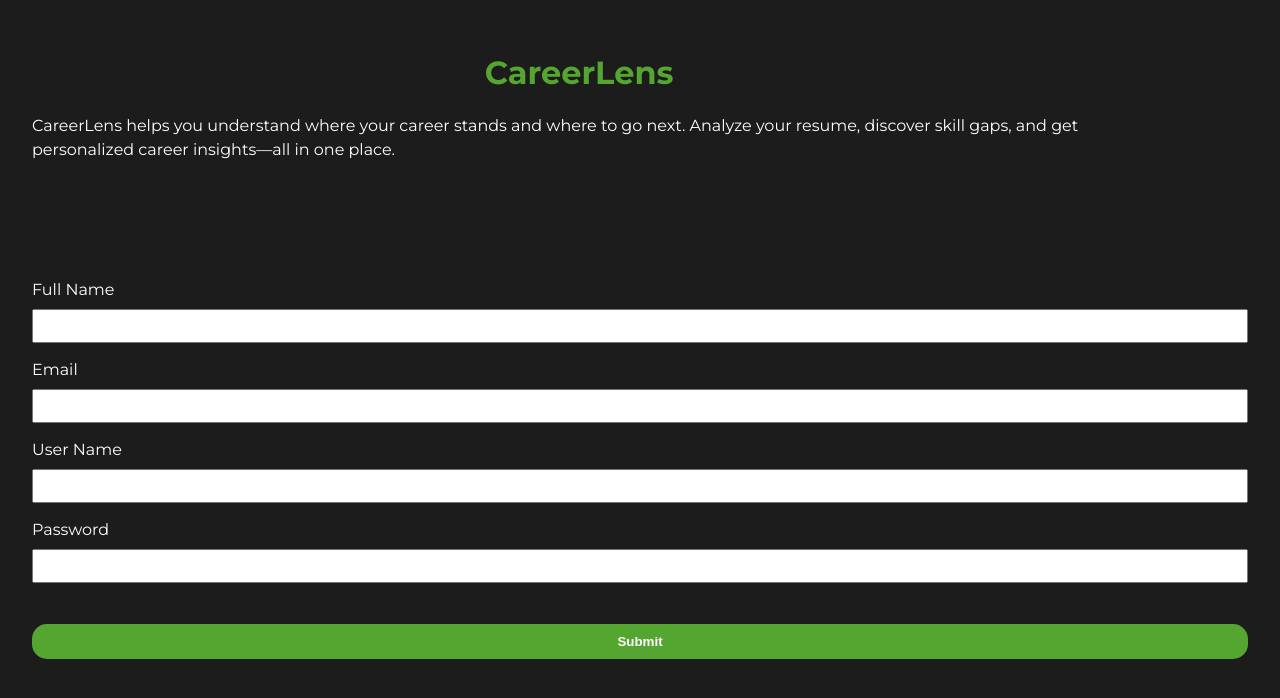
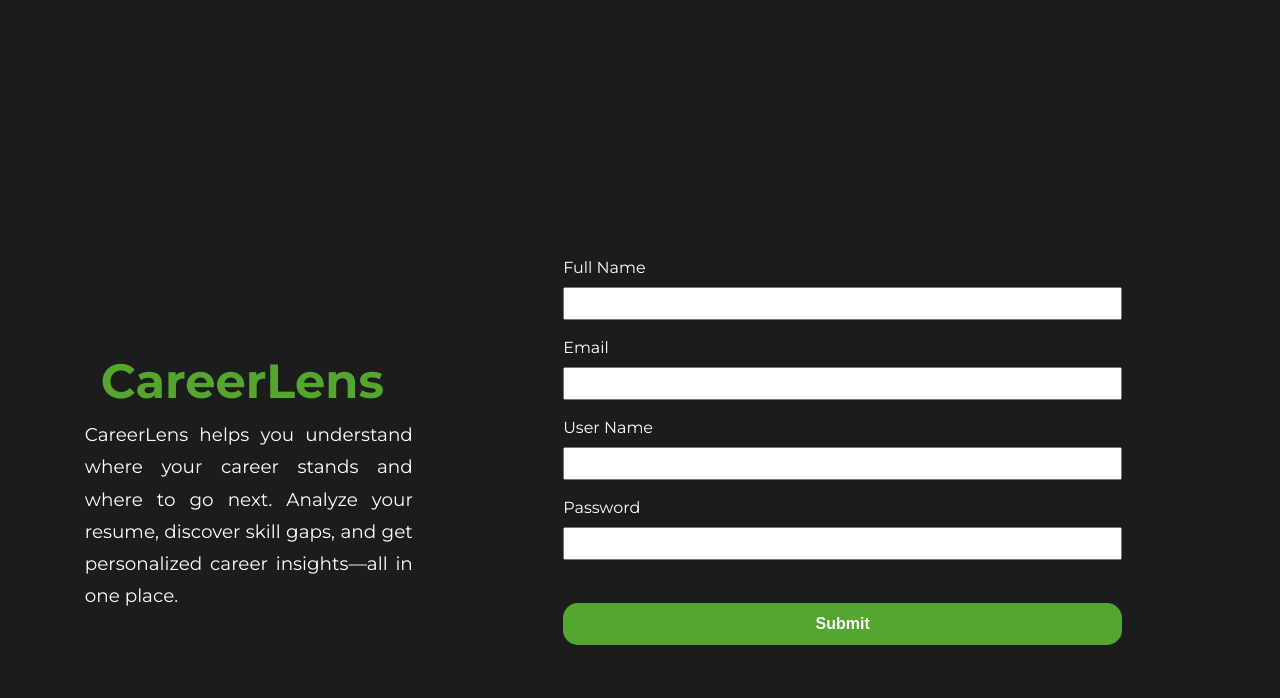
Before and after one commit to Georgin-codes/CareerLens, a plain HTML site: page public/signup.html in a window 1280 px wide. Drawn offline with Linux system fonts and the light colour scheme.

Commit message:
finishes signup page

```diff
--- a/public/index.css
+++ b/public/index.css
@@ -7,10 +7,11 @@ body{
 }
 
 header{
+    text-align: justify;
     height:20vh;
     width:90%;
     margin-bottom: 3.5em;
-
+    padding-left: 1em;
 }
 
 .signup-form{
@@ -18,21 +19,14 @@ header{
     grid-template-rows: repeat(8, 40px) 50px;
     grid-template-columns: 1fr;
     justify-content: center;
-
 }
 
 label{
     align-self: center;
-
-
 }
 
 input{
     margin-bottom: .5em;
-}
-
-.signup-form :last-child{
-    margin-top: 4em;
 }
 
 .btn{
@@ -43,15 +37,111 @@ input{
     border:none;
     font-weight: bold;
     color:white;
-
+    margin-top: 4em;
 }
 
 h1{
     color: #55a630;
     text-align: center;
-
 }
 
 p{
     line-height: 1.5em;
 }
+
+@media(min-width:420px){
+    header{
+        text-align: justify;
+        padding-left: 1em;
+        margin-bottom: 0;
+    }
+
+ .form-container{
+        padding:0 1.25em;
+        margin-top: 1.5em;
+    }
+
+    p{
+        line-height: 1.75em;
+    }
+}
+
+@media(min-width:550px){
+
+    .form-container{
+        padding:0 1.75em;
+    }
+
+    .btn{
+        font-size: 1em;
+    }
+
+    p{
+        font-size: 1.15rem;
+        line-height: 1.5em;
+    }
+
+}
+
+@media(min-width:720px){
+
+    h1{
+        font-size: 3rem;
+        padding-left: 1em;
+    }
+
+    .btn{
+        font-size: 1rem;
+    }
+
+    p{
+        padding-left: 2em;
+        line-height: 1.75em;
+    }
+
+    .form-container{
+        padding:0 3.5em;
+    }
+
+}
+
+@media(min-width:850px){
+
+    body{
+        display: grid;
+        grid-template-columns: 1fr 2fr;
+        grid-template-rows: auto;
+        grid-template-areas: "head form";
+        height: 100vh;
+        overflow: hidden;
+        place-content: center;
+    }
+
+    header{
+        grid-area: "head";
+        align-self: center;
+    }
+
+    .form-container{
+        grid-area:"form";
+        display: flex;
+        justify-content: center;
+        margin-top: 0;
+    }
+
+    .signup-form{
+       width: 80%;
+    }
+
+    h1{
+        font-size: 3rem;
+        margin: 0;
+        padding-left: 0.5em;
+    }
+
+    p{
+        font-size: 1.15 rem;
+        line-height: 1.75em;
+        margin:.5em 0 0;
+    }
+}
--- a/public/signup.html
+++ b/public/signup.html
@@ -15,7 +15,7 @@
         <p>CareerLens helps you understand where your career stands and where to go next. Analyze your resume, discover skill gaps, and get personalized career insights—all in one place.</p>
     </header>
 
-    <section>
+    <main class="form-container">
         <form class="signup-form" id="signup-form">
             <label for="Full Name">Full Name</label>
             <input type="text" id="Full Name">
@@ -31,7 +31,7 @@
 
             <button class="btn">Submit</button>
         </form>
-    </section>
+    </main>
 
 
 
```
